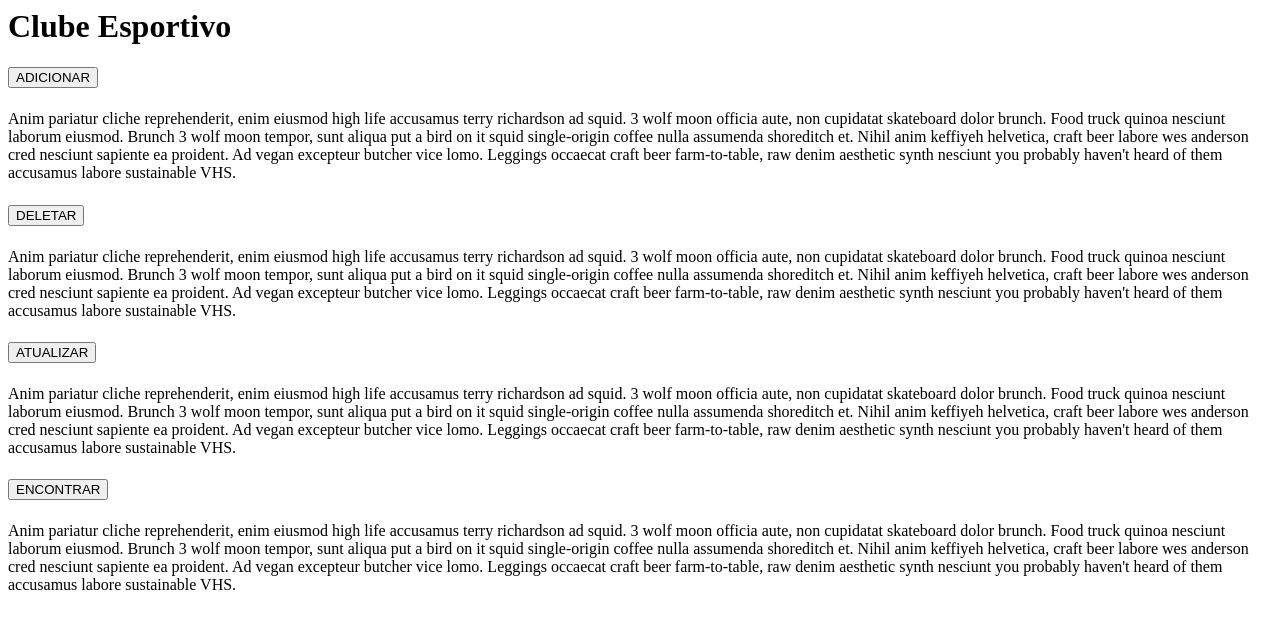
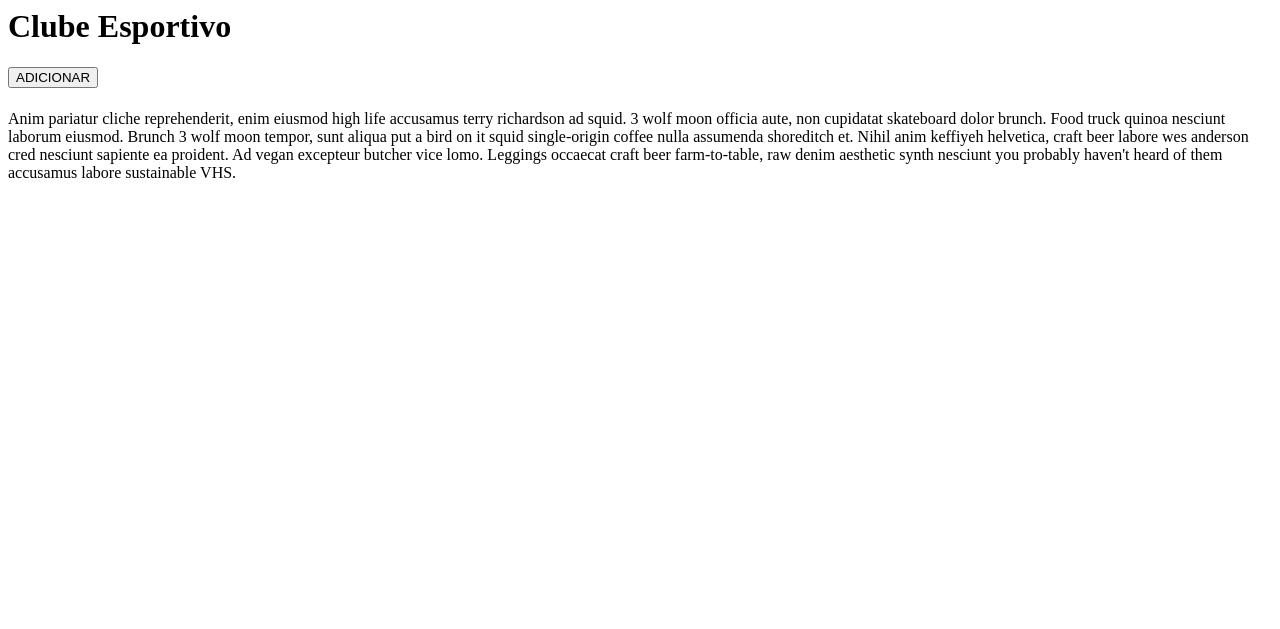
Before and after one commit to nori-marcos/clubeEsportivo, a Flask app: template templates/member.html in a window 1280 px wide. Shown: the top 629 px of the page. Run offline with Flask 3, Linux system fonts and the light colour scheme; the template is opened without the code that fills it, so the values that code supplies are empty.

Commit message:
template do site.

```diff
--- a/templates/index.html
+++ b/templates/index.html
@@ -5,9 +5,7 @@
     <meta name="viewport" content="width=device-width, initial-scale=1, shrink-to-fit=no">
 
     <link rel="stylesheet" href="https://cdn.jsdelivr.net/npm/bootstrap@4.0.0/dist/css/bootstrap.min.css"
-          integrity="sha384-Gn5384xqQ1aoWXA+058RXPxPg6fy4IWvTNh0E263XmFcJlSAwiGgFAW/dAiS6JXm" crossorigin="anonymous">iiiiiiiiiiiiiiiiiiii
-
-
+          integrity="sha384-Gn5384xqQ1aoWXA+058RXPxPg6fy4IWvTNh0E263XmFcJlSAwiGgFAW/dAiS6JXm" crossorigin="anonymous">
     <link rel="preconnect" href="https://fonts.googleapis.com">
     <link rel="preconnect" href="https://fonts.gstatic.com" crossorigin>
     <link href="https://fonts.googleapis.com/css2?family=Archivo+Black&display=swap" rel="stylesheet">
--- a/templates/member.html
+++ b/templates/member.html
@@ -26,78 +26,5 @@
                 </div>
             </div>
         </div>
-        <div class="card">
-            <div class="card-header" id="headingTwo">
-                <h5 class="mb-0">
-                    <button class="btn btn-link collapsed" data-toggle="collapse" data-target="#collapseTwo"
-                            aria-expanded="false" aria-controls="collapseTwo">
-                        DELETAR
-                    </button>
-                </h5>
-            </div>
-            <div id="collapseTwo" class="collapse" aria-labelledby="headingTwo" data-parent="#accordion">
-                <div class="card-body">
-                    Anim pariatur cliche reprehenderit, enim eiusmod high life accusamus terry richardson ad squid. 3
-                    wolf
-                    moon officia aute, non cupidatat skateboard dolor brunch. Food truck quinoa nesciunt laborum
-                    eiusmod.
-                    Brunch 3 wolf moon tempor, sunt aliqua put a bird on it squid single-origin coffee nulla assumenda
-                    shoreditch et. Nihil anim keffiyeh helvetica, craft beer labore wes anderson cred nesciunt sapiente
-                    ea
-                    proident. Ad vegan excepteur butcher vice lomo. Leggings occaecat craft beer farm-to-table, raw
-                    denim
-                    aesthetic synth nesciunt you probably haven't heard of them accusamus labore sustainable VHS.
-                </div>
-            </div>
-        </div>
-        <div class="card">
-            <div class="card-header" id="headingThree">
-                <h5 class="mb-0">
-                    <button class="btn btn-link collapsed" data-toggle="collapse" data-target="#collapseThree"
-                            aria-expanded="false" aria-controls="collapseThree">
-                        ATUALIZAR
-                    </button>
-                </h5>
-            </div>
-            <div id="collapseThree" class="collapse" aria-labelledby="headingThree" data-parent="#accordion">
-                <div class="card-body">
-                    Anim pariatur cliche reprehenderit, enim eiusmod high life accusamus terry richardson ad squid. 3
-                    wolf
-                    moon officia aute, non cupidatat skateboard dolor brunch. Food truck quinoa nesciunt laborum
-                    eiusmod.
-                    Brunch 3 wolf moon tempor, sunt aliqua put a bird on it squid single-origin coffee nulla assumenda
-                    shoreditch et. Nihil anim keffiyeh helvetica, craft beer labore wes anderson cred nesciunt sapiente
-                    ea
-                    proident. Ad vegan excepteur butcher vice lomo. Leggings occaecat craft beer farm-to-table, raw
-                    denim
-                    aesthetic synth nesciunt you probably haven't heard of them accusamus labore sustainable VHS.
-                </div>
-            </div>
-        </div>
-    </div>
-
-    <div class="card">
-        <div class="card-header" id="headingThree">
-            <h5 class="mb-0">
-                <button class="btn btn-link collapsed" data-toggle="collapse" data-target="#collapseThree"
-                        aria-expanded="false" aria-controls="collapseThree">
-                    ENCONTRAR
-                </button>
-            </h5>
-        </div>
-        <div id="collapseThree" class="collapse" aria-labelledby="headingThree" data-parent="#accordion">
-            <div class="card-body">
-                Anim pariatur cliche reprehenderit, enim eiusmod high life accusamus terry richardson ad squid. 3
-                wolf
-                moon officia aute, non cupidatat skateboard dolor brunch. Food truck quinoa nesciunt laborum
-                eiusmod.
-                Brunch 3 wolf moon tempor, sunt aliqua put a bird on it squid single-origin coffee nulla assumenda
-                shoreditch et. Nihil anim keffiyeh helvetica, craft beer labore wes anderson cred nesciunt sapiente
-                ea
-                proident. Ad vegan excepteur butcher vice lomo. Leggings occaecat craft beer farm-to-table, raw
-                denim
-                aesthetic synth nesciunt you probably haven't heard of them accusamus labore sustainable VHS.
-            </div>
-        </div>
     </div>
 </div>
```
